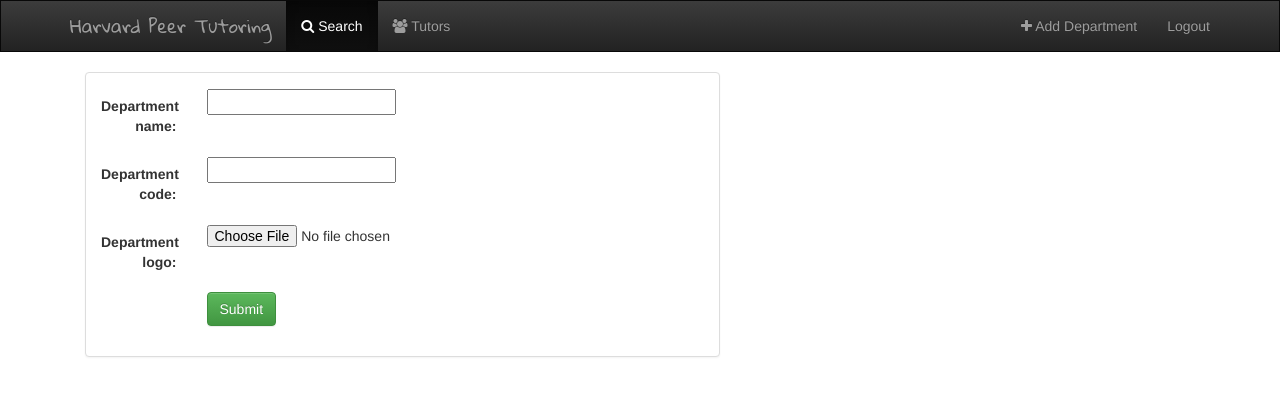
After one commit to paiva/harvard-peer-tutoring, a Django app: page /search/department/add/ in a window 1280 px wide. The commit adds this page. Shown: the top 396 px of the page. Run offline with Django 3.2, Linux system fonts and the light colour scheme; some libraries are stand-ins or nearby versions; some web fonts are replaced.

Commit message:
implement createview

```diff
--- a/harvard/search/models.py
+++ b/harvard/search/models.py
@@ -1,8 +1,13 @@
 from django.db import models
+from django.core.urlresolvers import reverse
 
 class Department(models.Model):
 	department_name = models.CharField(max_length=255)
-	department_code = models.IntegerField(default=0)
+	department_code = models.IntegerField()
+	department_logo = models.FileField(null=True, blank=True)
+
+	def get_absolute_url(self):
+		return reverse('search:detail', kwargs={'pk' : self.pk})
 
 	def __str__(self):
 		return self.department_name
@@ -20,7 +25,7 @@ class Course(models.Model):
 
 	course_code = models.CharField(max_length=50)
 	course_name = models.CharField(max_length=255)
-	num_tutors = models.IntegerField(default=0)
+	num_tutors = models.IntegerField()
 	department = models.ForeignKey(Department, on_delete=models.CASCADE, default=None)
 	school = models.ForeignKey(School, on_delete=models.CASCADE, default=None)
 	has_tutor_request = models.BooleanField(default=False)
--- a/harvard/search/templates/search/base.html
+++ b/harvard/search/templates/search/base.html
@@ -35,7 +35,7 @@
       <div class="container">
 
         <ul class="nav navbar-nav navbar-right">
-        <li><a href="#">Signup</a></li>
+        <li><a href="{% url 'search:department-add' %}"><i class="fa fa-plus" aria-hidden="true"></i> Add Department</a></li>
         <li><a href="#">Logout</a></li>
         </ul>
 
--- /dev/null
+++ b/harvard/search/templates/search/department_form.html
@@ -0,0 +1,27 @@
+{% extends 'search/base.html' %}
+{% block title %}Add New Department{% endblock %}
+{% block department_active %}active{% endblock %}
+
+{% block content %}
+
+
+<div class="container-fluid">
+	<div class="row">
+		<div class="col-sm-12 col-md-7">
+			<div class="panel panel-default">
+			<div class="panel-body">
+				<form class="form-horizontal" action="" method="post" enctype="multipart/form-data">{% csrf_token %}
+				{% include 'search/fragments/form_template.html' %}
+				<div class="form-group">
+					<div class="col-sm-offset-2 col-sm-10">
+					<button type="submit" class="btn btn-success">Submit</button>
+					</div>
+				</div>
+				</form>
+			</div>
+			</div>
+		</div>
+	</div>
+</div>
+
+{% endblock %}
--- a/harvard/search/templates/search/detail.html
+++ b/harvard/search/templates/search/detail.html
@@ -20,7 +20,7 @@
 	{% endfor %}
 </ul>-->
 
-<form action="#" method="post">{% csrf_token %}
+<form action="" method="post">{% csrf_token %}
 	{% for course in department.course_set.all %}
 		<input type="radio" id="course{{ forloop.counter }}" name="course" value="{{ course.id }}"></input>
 		<label for="course{{ forloop.counter }}">
--- /dev/null
+++ b/harvard/search/templates/search/fragments/form_template.html
@@ -0,0 +1,11 @@
+{% for field in form %}
+
+	<div class="form-group">
+		<div class="col-sm-offset-2 col-sm-10">
+			<span class="text-danger small">{{ field.errors }}</span>
+		</div>
+		<label class="control-label col-sm-2">{{ field.label_tag }}</label>
+		<div class="col-sm-10">{{ field }}</div>
+	</div>
+
+{% endfor %}
--- a/harvard/search/urls.py
+++ b/harvard/search/urls.py
@@ -13,6 +13,9 @@ urlpatterns = [
 
     # /search/department_id/
     url(r'^(?P<pk>[0-9]+)/$', views.DetailView.as_view(), name='detail'),
+
+    # /search/department/add
+    url(r'department/add/$', views.DepartmentCreate.as_view(), name='department-add'),
 
     # /search/department_id/
     #url(r'^(?P<department_id>[0-9]+)/tutors/$', views.tutors, name='tutors'),
--- a/harvard/search/views.py
+++ b/harvard/search/views.py
@@ -1,4 +1,5 @@
 from django.views import generic
+from django.views.generic.edit import CreateView, UpdateView, DeleteView
 from .models import Course, Department, School
 
 class IndexView(generic.ListView):
@@ -13,3 +14,8 @@ class IndexView(generic.ListView):
 class DetailView(generic.DetailView):
 	model = Department
 	template_name = 'search/detail.html'
+
+
+class DepartmentCreate(CreateView):
+	model = Department
+	fields = ['department_name', 'department_code', 'department_logo']
```
Also changed, not shown: harvard/red.jpg (added), harvard/search/migrations/0001_initial.py, harvard/search/migrations/0002_department_department_logo.py, harvard/search/migrations/0003_auto_20160501_1923.py (deleted).
